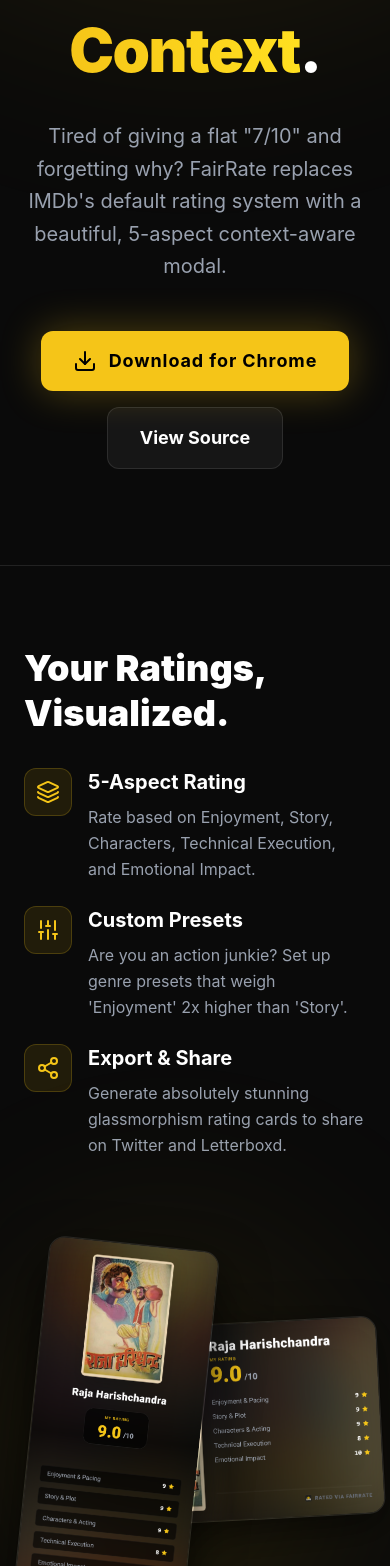
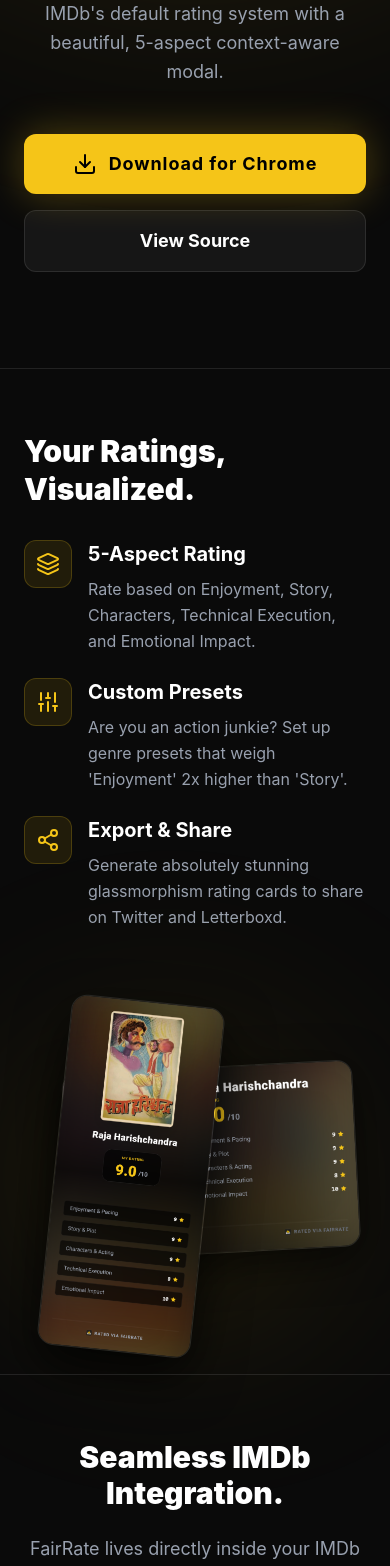
Before and after one commit to TheFakeCreator/FairRate, a React (Vite) app in the folder website/: page /#/ in a window 390 px wide. Shown: the part 402-1968 px from the top of the page. Built offline with nearby package versions, Linux system fonts and the light colour scheme.

Commit message:
style: fix mobile responsiveness for typography, buttons, and image grids

```diff
--- a/website/src/pages/Home.jsx
+++ b/website/src/pages/Home.jsx
@@ -19,28 +19,28 @@
           v1.0.1 is out now!
         </div>
 
-        <h1 className="text-6xl md:text-8xl font-black tracking-tight leading-tight mb-8 max-w-4xl">
+        <h1 className="text-5xl sm:text-6xl md:text-8xl font-black tracking-tight leading-tight mb-8 max-w-4xl">
           Rate movies with <span className="text-transparent bg-clip-text bg-gradient-to-r from-imdb-yellow to-yellow-300">Context</span>.
         </h1>
 
-        <p className="text-xl md:text-2xl text-gray-400 max-w-2xl mb-12 leading-relaxed">
+        <p className="text-lg sm:text-xl md:text-2xl text-gray-400 max-w-2xl mb-12 leading-relaxed">
           Tired of giving a flat "7/10" and forgetting why? FairRate replaces IMDb's default rating system with a beautiful, 5-aspect context-aware modal.
         </p>
 
-        <div className="flex flex-col sm:flex-row items-center gap-4">
+        <div className="flex flex-col sm:flex-row items-center gap-4 w-full sm:w-auto">
           <a
             href="https://github.com/TheFakeCreator/FairRate/releases/latest/download/FairRate-v1.0.1.zip"
             onClick={handleDownload}
-            className="flex items-center gap-3 bg-imdb-yellow text-black px-8 py-4 rounded-xl font-bold text-lg tracking-wider hover:bg-[#d8ad15] transition-transform hover:scale-105 active:scale-95 shadow-[0_0_40px_rgba(245,197,24,0.3)]"
+            className="flex items-center justify-center gap-3 bg-imdb-yellow text-black px-8 py-4 rounded-xl font-bold text-lg tracking-wider hover:bg-[#d8ad15] transition-transform hover:scale-105 active:scale-95 shadow-[0_0_40px_rgba(245,197,24,0.3)] w-full sm:w-auto"
           >
-            <Download className="w-6 h-6" />
+            <Download className="w-6 h-6 shrink-0" />
             Download for Chrome
           </a>
           <a
             href="https://github.com/TheFakeCreator/FairRate"
             target="_blank"
             rel="noreferrer"
-            className="flex items-center gap-3 bg-white/5 border border-white/10 text-white px-8 py-4 rounded-xl font-bold text-lg hover:bg-white/10 transition-colors"
+            className="flex items-center justify-center gap-3 bg-white/5 border border-white/10 text-white px-8 py-4 rounded-xl font-bold text-lg hover:bg-white/10 transition-colors w-full sm:w-auto"
           >
             View Source
           </a>
@@ -48,80 +48,80 @@
       </main>
 
       {/* Showcase Section */}
-      <section className="relative z-10 max-w-7xl mx-auto px-6 py-20 border-t border-white/10">
-        <div className="grid md:grid-cols-2 gap-16 items-center">
+      <section className="relative z-10 max-w-7xl mx-auto px-6 py-16 md:py-20 border-t border-white/10">
+        <div className="grid md:grid-cols-2 gap-12 md:gap-16 items-center">
           <div className="space-y-8">
-            <h2 className="text-4xl md:text-5xl font-black leading-tight">Your Ratings, Visualized.</h2>
+            <h2 className="text-3xl sm:text-4xl md:text-5xl font-black leading-tight">Your Ratings, Visualized.</h2>
             <div className="space-y-6">
               <Feature icon={<Layers />} title="5-Aspect Rating" desc="Rate based on Enjoyment, Story, Characters, Technical Execution, and Emotional Impact." />
               <Feature icon={<Sliders />} title="Custom Presets" desc="Are you an action junkie? Set up genre presets that weigh 'Enjoyment' 2x higher than 'Story'." />
               <Feature icon={<Share2 />} title="Export & Share" desc="Generate absolutely stunning glassmorphism rating cards to share on Twitter and Letterboxd." />
             </div>
           </div>
-          <div className="relative h-[400px] md:h-[600px] w-full flex items-center justify-center perspective-[1000px]">
+          <div className="relative h-[300px] sm:h-[400px] md:h-[600px] w-full flex items-center justify-center perspective-[1000px] mt-8 md:mt-0">
             <div className="absolute inset-0 bg-gradient-to-tr from-imdb-yellow/20 to-transparent blur-[100px] -z-10 rounded-full"></div>
 
             <img
               src={`${import.meta.env.BASE_URL}images/fairrate_raja_harishchandra_horizontal.png`}
               alt="Horizontal Share Card"
-              className="absolute top-1/2 left-1/2 -translate-x-1/2 -translate-y-1/2 ml-8 md:ml-16 mt-0 w-[90%] md:w-[550px] rounded-2xl shadow-[0_10px_40px_rgba(0,0,0,0.6)] border border-white/10 -rotate-3 hover:rotate-0 hover:z-30 hover:scale-105 transition-all duration-500 z-10"
+              className="absolute top-1/2 left-1/2 -translate-x-1/2 -translate-y-1/2 ml-4 sm:ml-8 md:ml-16 mt-0 w-[85%] sm:w-[90%] md:w-[550px] rounded-2xl shadow-[0_10px_40px_rgba(0,0,0,0.6)] border border-white/10 -rotate-3 hover:rotate-0 hover:z-30 hover:scale-105 transition-all duration-500 z-10"
             />
 
             <img
               src={`${import.meta.env.BASE_URL}images/fairrate_raja_harishchandra_vertical.png`}
               alt="Vertical Share Card"
-              className="absolute top-1/2 left-1/2 -translate-x-1/2 -translate-y-1/2 -ml-20 md:-ml-32 mt-4 w-[50%] md:w-[240px] rounded-2xl shadow-[0_20px_50px_rgba(0,0,0,0.8)] border border-white/10 rotate-6 hover:rotate-0 hover:z-30 hover:scale-105 transition-all duration-500 z-20"
+              className="absolute top-1/2 left-1/2 -translate-x-1/2 -translate-y-1/2 -ml-16 sm:-ml-20 md:-ml-32 mt-4 w-[45%] sm:w-[50%] md:w-[240px] rounded-2xl shadow-[0_20px_50px_rgba(0,0,0,0.8)] border border-white/10 rotate-6 hover:rotate-0 hover:z-30 hover:scale-105 transition-all duration-500 z-20"
             />
           </div>
         </div>
       </section>
 
       {/* Seamless Integration Section */}
-      <section className="relative z-10 max-w-7xl mx-auto px-6 py-24 border-t border-white/10">
-        <div className="text-center max-w-3xl mx-auto mb-16">
-          <h2 className="text-4xl md:text-5xl font-black mb-6">Seamless IMDb Integration.</h2>
-          <p className="text-xl text-gray-400">FairRate lives directly inside your IMDb pages. It replaces the native 1-10 star clicker but still syncs your final score to your official account in the background.</p>
+      <section className="relative z-10 max-w-7xl mx-auto px-6 py-16 md:py-24 border-t border-white/10">
+        <div className="text-center max-w-3xl mx-auto mb-12 md:mb-16">
+          <h2 className="text-3xl sm:text-4xl md:text-5xl font-black mb-6">Seamless IMDb Integration.</h2>
+          <p className="text-lg md:text-xl text-gray-400">FairRate lives directly inside your IMDb pages. It replaces the native 1-10 star clicker but still syncs your final score to your official account in the background.</p>
         </div>
 
         <div className="grid md:grid-cols-2 gap-8 md:gap-12">
-          <div className="bg-[#111] rounded-3xl p-8 border border-white/5 hover:border-imdb-yellow/20 transition-colors group">
+          <div className="bg-[#111] rounded-3xl p-6 md:p-8 border border-white/5 hover:border-imdb-yellow/20 transition-colors group">
             <div className="overflow-hidden rounded-xl mb-8 border border-white/10">
               <img src={`${import.meta.env.BASE_URL}images/heropage.png`} alt="IMDb Page Integration" className="w-full object-cover shadow-2xl group-hover:scale-105 transition-transform duration-700" />
             </div>
-            <h3 className="text-2xl font-bold mb-3">Native Injection</h3>
-            <p className="text-gray-400">The new "Rate" button is injected perfectly into the IMDb UI so it feels completely natural and non-intrusive.</p>
+            <h3 className="text-xl md:text-2xl font-bold mb-3">Native Injection</h3>
+            <p className="text-gray-400 text-sm md:text-base">The new "Rate" button is injected perfectly into the IMDb UI so it feels completely natural and non-intrusive.</p>
           </div>
-          <div className="bg-[#111] rounded-3xl p-8 border border-white/5 hover:border-imdb-yellow/20 transition-colors group">
+          <div className="bg-[#111] rounded-3xl p-6 md:p-8 border border-white/5 hover:border-imdb-yellow/20 transition-colors group">
             <div className="overflow-hidden rounded-xl mb-8 border border-white/10 bg-[#0a0a0a] flex items-center justify-center p-4">
               <img src={`${import.meta.env.BASE_URL}images/ratingmodal.png`} alt="Rating Modal" className="w-full max-w-[400px] object-cover shadow-2xl group-hover:scale-105 transition-transform duration-700 rounded-xl" />
             </div>
-            <h3 className="text-2xl font-bold mb-3">Contextual Modal</h3>
-            <p className="text-gray-400">A beautiful, distraction-free modal that forces you to think critically about 5 distinct aspects of the film.</p>
+            <h3 className="text-xl md:text-2xl font-bold mb-3">Contextual Modal</h3>
+            <p className="text-gray-400 text-sm md:text-base">A beautiful, distraction-free modal that forces you to think critically about 5 distinct aspects of the film.</p>
           </div>
         </div>
       </section>
 
       {/* Dashboard Section */}
-      <section className="relative z-10 max-w-7xl mx-auto px-6 py-24 border-t border-white/10">
-        <div className="grid md:grid-cols-2 gap-16 items-center">
+      <section className="relative z-10 max-w-7xl mx-auto px-6 py-16 md:py-24 border-t border-white/10">
+        <div className="grid md:grid-cols-2 gap-12 md:gap-16 items-center">
           <div className="order-2 md:order-1 relative">
             <div className="absolute inset-0 bg-gradient-to-bl from-imdb-yellow/20 to-transparent blur-[100px] -z-10 rounded-full"></div>
             <img src={`${import.meta.env.BASE_URL}images/dashboard.png`} alt="FairRate Dashboard" className="rounded-2xl border border-white/10 shadow-2xl relative z-10" />
-            <img src={`${import.meta.env.BASE_URL}images/custompresets.png`} alt="Custom Presets" className="absolute -bottom-8 -right-4 md:-bottom-12 md:-right-8 w-2/3 rounded-2xl shadow-[0_20px_50px_rgba(0,0,0,0.8)] border border-white/10 z-20 hover:-translate-y-4 transition-transform duration-500" />
+            <img src={`${import.meta.env.BASE_URL}images/custompresets.png`} alt="Custom Presets" className="absolute -bottom-4 -right-2 md:-bottom-12 md:-right-8 w-[75%] md:w-2/3 rounded-2xl shadow-[0_20px_50px_rgba(0,0,0,0.8)] border border-white/10 z-20 hover:-translate-y-4 transition-transform duration-500" />
           </div>
           <div className="order-1 md:order-2 space-y-8">
-            <h2 className="text-4xl md:text-5xl font-black leading-tight">Your Personal Movie Vault.</h2>
-            <p className="text-xl text-gray-400 leading-relaxed">
+            <h2 className="text-3xl sm:text-4xl md:text-5xl font-black leading-tight">Your Personal Movie Vault.</h2>
+            <p className="text-lg md:text-xl text-gray-400 leading-relaxed">
               Every rating is saved to your local machine. Search, filter, and review your entire rating history right from the beautiful dark-mode extension dashboard.
             </p>
             <ul className="space-y-4">
-              <li className="flex items-center gap-3 text-lg text-gray-300">
+              <li className="flex items-center gap-3 text-base md:text-lg text-gray-300">
                 <Star className="w-5 h-5 text-imdb-yellow shrink-0" /> Custom genre weighting multipliers
               </li>
-              <li className="flex items-center gap-3 text-lg text-gray-300">
+              <li className="flex items-center gap-3 text-base md:text-lg text-gray-300">
                 <Star className="w-5 h-5 text-imdb-yellow shrink-0" /> Instant JSON backup & restore
               </li>
-              <li className="flex items-center gap-3 text-lg text-gray-300">
+              <li className="flex items-center gap-3 text-base md:text-lg text-gray-300">
                 <Star className="w-5 h-5 text-imdb-yellow shrink-0" /> Quick access popup menu directly in Chrome
               </li>
             </ul>
@@ -130,16 +130,16 @@
       </section>
 
       {/* CTA Section */}
-      <section className="relative z-10 py-32 border-t border-white/10 bg-gradient-to-b from-transparent to-imdb-yellow/5">
-        <div className="max-w-4xl mx-auto px-6 text-center">
-          <h2 className="text-5xl md:text-7xl font-black mb-8">Ready to rate?</h2>
-          <p className="text-2xl text-gray-400 mb-12">Stop giving arbitrary numbers. Start rating with context.</p>
+      <section className="relative z-10 py-20 md:py-32 border-t border-white/10 bg-gradient-to-b from-transparent to-imdb-yellow/5">
+        <div className="max-w-4xl mx-auto px-6 text-center flex flex-col items-center">
+          <h2 className="text-4xl sm:text-5xl md:text-7xl font-black mb-6 md:mb-8">Ready to rate?</h2>
+          <p className="text-lg md:text-2xl text-gray-400 mb-10 md:mb-12">Stop giving arbitrary numbers. Start rating with context.</p>
           <a
             href="https://github.com/TheFakeCreator/FairRate/releases/latest/download/FairRate-v1.0.1.zip"
             onClick={handleDownload}
-            className="inline-flex items-center justify-center gap-3 bg-imdb-yellow text-black px-10 py-5 rounded-2xl font-black text-xl tracking-wider hover:bg-[#d8ad15] transition-transform hover:scale-105 active:scale-95 shadow-[0_0_40px_rgba(245,197,24,0.4)]"
+            className="flex items-center justify-center gap-3 bg-imdb-yellow text-black px-8 py-4 sm:px-10 sm:py-5 rounded-2xl font-black text-lg sm:text-xl tracking-wider hover:bg-[#d8ad15] transition-transform hover:scale-105 active:scale-95 shadow-[0_0_40px_rgba(245,197,24,0.4)] w-full sm:w-auto"
           >
-            <Download className="w-6 h-6" />
+            <Download className="w-6 h-6 shrink-0" />
             Download FairRate v1.0.1
           </a>
         </div>
```
